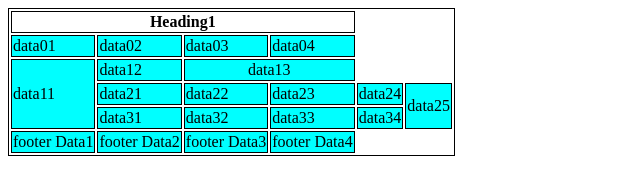
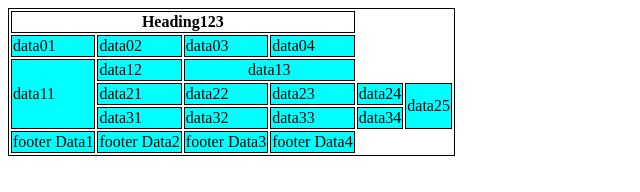
Before and after one commit to boneycanute01/Example-1, a plain HTML site: page test.html in a window 1280 px wide. Shown: the full height of the page, 0-640 px from the left. Drawn offline with Linux system fonts and the light colour scheme.

Commit message:
Update test.html

```diff
--- a/test.html
+++ b/test.html
@@ -20,7 +20,7 @@
    <table>
     <thead>
         <tr>
-            <th colspan="4">Heading1</th>
+            <th colspan="4">Heading123</th>
         </tr>
     </thead>
     <tbody>
```
